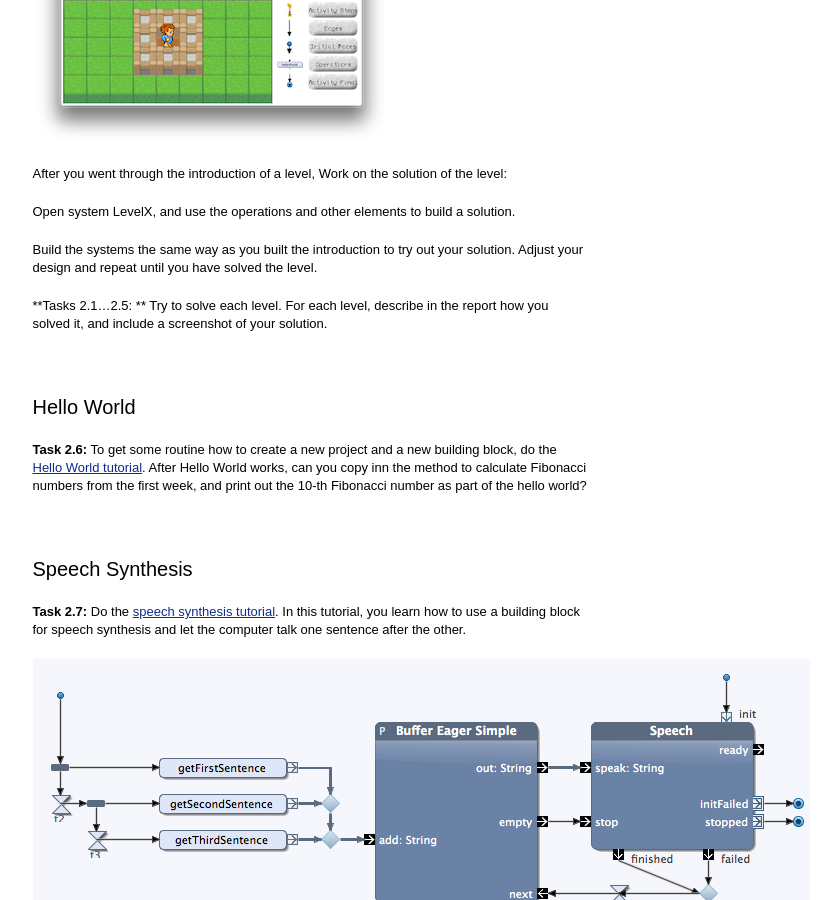
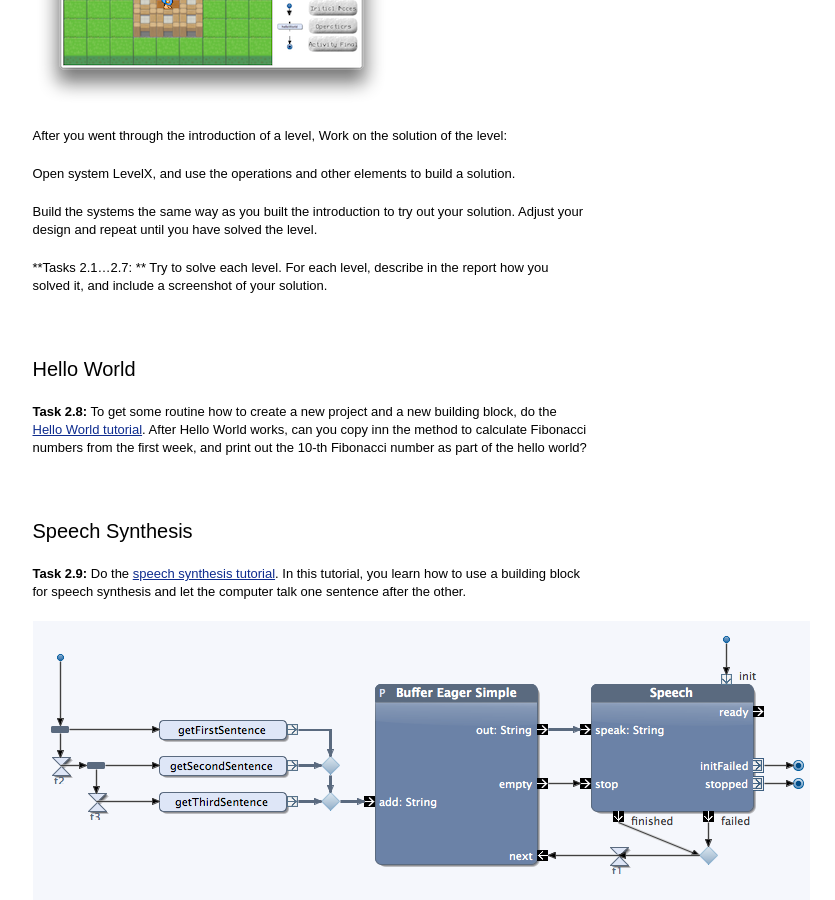
Before and after one commit to Weldmicheal/ttm4175, a Jekyll site: the page built from a2/lab-a2.md, in a window 1280 px wide and 900 px high, scrolled down 2680 px. Shown: the whole window, without its empty margins (330-1165 px from the left). Built offline with Jekyll 4.4.1, drawn with Linux system fonts in a browser that asks for light colours; nearby versions of some CDN libraries; some of the changed text lies outside the part shown.

Commit message:
update Lab A2

```diff
--- a/a2/lab-a2.md
+++ b/a2/lab-a2.md
@@ -71,13 +69,13 @@ Open system LevelX, and use the operations and other elements to build a solutio
 Build the systems the same way as you built the introduction to try out your solution. Adjust your design and repeat until you have solved the level.
 
 
-**Tasks 2.1...2.5: **
+**Tasks 2.1...2.7: **
 Try to solve each level. For each level, describe in the report how you solved it, and include a screenshot of your solution.
 
 
 ## Hello World
 
-**Task 2.6:**
+**Task 2.8:**
 To get some routine how to create a new project and a new building block, do the [Hello World tutorial]. After Hello World  works, can you copy inn the method to calculate Fibonacci numbers from the first week, and print out the 10-th Fibonacci number as part of the hello world?
 
 [Hello World tutorial]: http://reference.bitreactive.com/tutorials/hello-world.html
@@ -85,7 +83,7 @@ To get some routine how to create a new project and a new building block, do the
 
 ## Speech Synthesis
 
-**Task 2.7:**
+**Task 2.9:**
 Do the [speech synthesis tutorial]. In this tutorial, you learn how to use a building block for speech synthesis and let the computer talk one sentence after the other.
 
 [speech synthesis tutorial]: http://reference.bitreactive.com/tutorials/speech-buffer-tutorial.html
```
Also changed, not shown: other parts of a2/lab-a2.md (+1 -3 lines).
